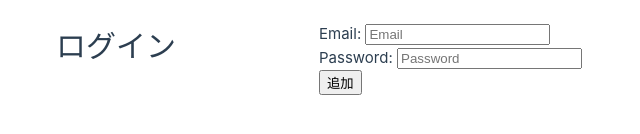
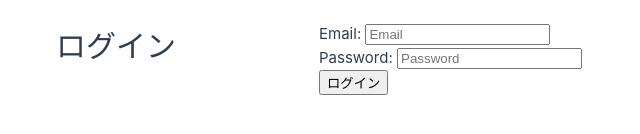
Before and after one commit to YukiTsunemori/todo_app, a Vue app in the folder frontend/: page / in a window 1280 px wide. Shown: the part 342-476 px from the top of the page, without its empty margins (26-666 px from the left). Built offline with nearby package versions, Linux system fonts and the light colour scheme; no server answers.

Commit message:
ボタンの「追加」を「ログインへ変更」
不要のaxiosの記述も併せて削除。

```diff
--- a/frontend/src/components/LoginForm.vue
+++ b/frontend/src/components/LoginForm.vue
@@ -9,7 +9,6 @@ export default {
     },
     methods: {
         postSession() {
-            axios
                 railsApi.post('/users/sign_in', {
                     user: {
                         email: this.email,
@@ -38,7 +37,7 @@ export default {
             <label>Password: </label><input type="password" v-model="password" placeholder="Password" />
         </div>
         <div>
-            <button>追加</button>
+            <button>ログイン</button>
         </div>
     </form>
 </div>
```
